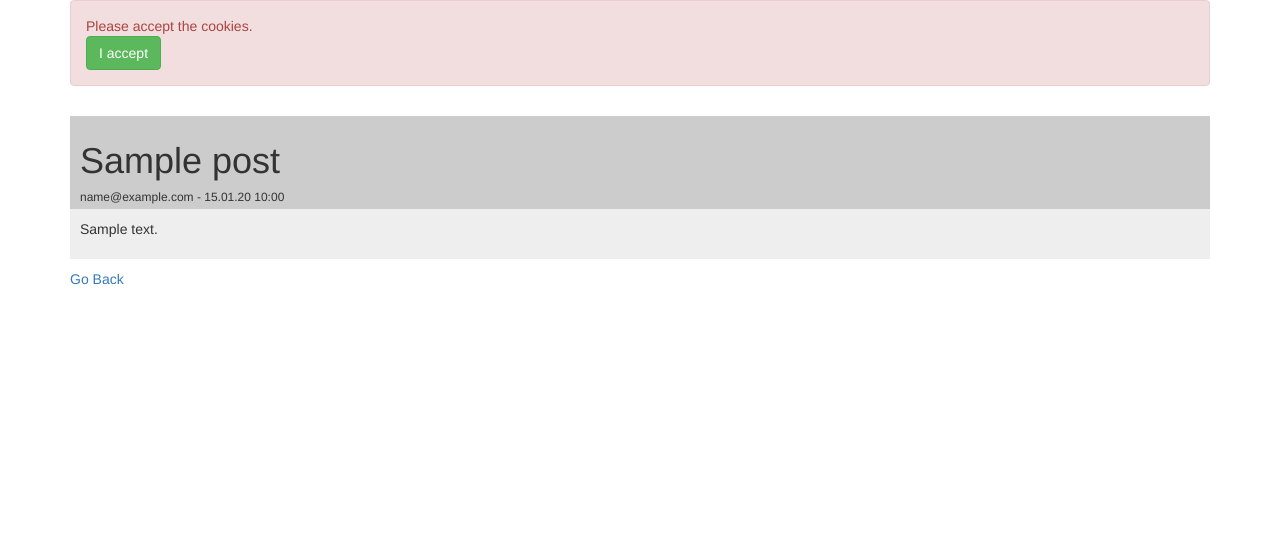
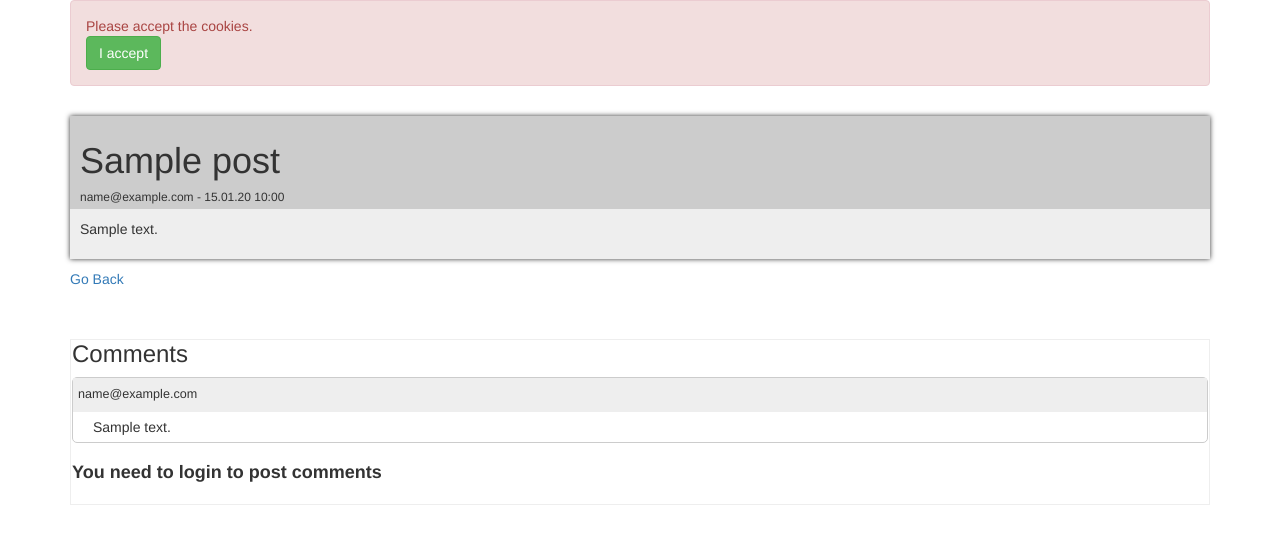
Before and after one commit to Cene93/Web-Dev-2, a Python web app: template NinjaTech-Forum/templates/post.html in a window 1280 px wide. Shown: the part 52-596 px from the top of the page. Run offline with Jinja, Linux system fonts and the light colour scheme; the template is opened without the code that fills it: most values are stand-ins (such as "Sample title", 1, 10 or a date in 2020); some libraries are stand-ins or nearby versions.

Commit message:
Added Comments

```diff
--- a/NinjaTech-Forum/assets/custom/css/style.css
+++ b/NinjaTech-Forum/assets/custom/css/style.css
@@ -8,6 +8,7 @@
 
 .post {
     margin: 10px 0;
+    box-shadow: 0 0 5px #333;
 }
 
 .post-content {
@@ -45,3 +46,42 @@ h6, h3 { margin: 0;}
 #newPost {
     padding-left: 20px;
 }
+
+.comments {
+    margin-top: 50px;
+    border: 1px solid #eee;
+    padding: 1px;
+}
+
+.comment {
+    margin: 10px 0;
+    border: 1px solid #ccc;
+    border-radius: 5px;
+}
+
+.comment-meta {
+    background: #eee;
+    margin: 0;
+    padding: 10px 5px;
+}
+
+.comment-meta h5 {
+    font-size: 0.9em;
+}
+
+.comment-content {
+    padding: 5px 20px;
+    margin: 0;
+}
+
+.comment h5, .comment p {
+    margin: 0;
+}
+
+.add-comment {
+    margin-top: 20px;
+}
+
+.comments h4 {
+    margin: 20px 0 20px;
+}
--- a/NinjaTech-Forum/handlers/single_post_handler.py
+++ b/NinjaTech-Forum/handlers/single_post_handler.py
@@ -1,11 +1,13 @@
 from handlers.base import BaseHandler
-from models.models import Post
+from models.models import Post, Comment
 
 
 class PostHandler(BaseHandler):
     def get(self, post_id):
         post = Post.get_by_id(int(post_id))
+        comments = Comment.query(Comment.postID == post.key.id()).order(-Comment.time_posted).fetch()
         params = {
-            'post': post
+            'post': post,
+            'comments': comments
         }
         return self.render_template('post.html', params=params)
--- a/NinjaTech-Forum/main.py
+++ b/NinjaTech-Forum/main.py
@@ -1,5 +1,7 @@
 #!/usr/bin/env python
 import webapp2
+
+from handlers.comment_handler import CommentHandler
 from handlers.main_handler import MainHandler
 from handlers.cookie_handler import CookieHandler
 from handlers.post_handler import AddPostHandler
@@ -10,4 +12,5 @@ app = webapp2.WSGIApplication([
     webapp2.Route('/set-cookie', CookieHandler),
     webapp2.Route('/add-post', AddPostHandler, name='posts'),
     webapp2.Route('/r/<post_id:\d+>', PostHandler, name='post'),
+    webapp2.Route('/r/<post_id:\d+>/new-comment', CommentHandler),
 ], debug=True)
--- a/NinjaTech-Forum/models/models.py
+++ b/NinjaTech-Forum/models/models.py
@@ -11,7 +11,7 @@ class Post(ndb.Model):
 
 
 class Comment(ndb.Model):
-    postID = ndb.StringProperty()
+    postID = ndb.IntegerProperty()
     content = ndb.TextProperty()
     user_email = ndb.StringProperty()
     time_posted = ndb.DateTimeProperty(auto_now_add=True)
--- a/NinjaTech-Forum/templates/base.html
+++ b/NinjaTech-Forum/templates/base.html
@@ -53,10 +53,11 @@
             <form method="post" action="/set-cookie">
                 <button class="btn btn-success">I accept</button>
             </form>
-        </div>
+        </div> <!-- .alert -->
         {% endif %}
 
-    </div>
+
+    </div> <!-- .container -->
          {% block content %} {% endblock content %}
 
 
--- a/NinjaTech-Forum/templates/post.html
+++ b/NinjaTech-Forum/templates/post.html
@@ -12,5 +12,38 @@
         </div> <!-- .post-content -->
     </div> <!-- .post -->
     <a href="/">Go Back</a>
+
+
+    <div class="comments">
+        <h3>Comments</h3>
+        {% for comment in comments %}
+        <div class="comment">
+            <div class="comment-meta">
+                <h5>{{ comment.user_email }}</h5>
+            </div>
+            <div class="comment-content">
+                <p>{{ comment.content }}</p>
+            </div>
+        </div>
+        {% endfor %}
+
+        {% if user %}
+        <div class="add-comment">
+            <form action="/r/{{post.key.id()}}/new-comment" method="post">
+                <div class="form-group">
+                    <label>Comment</label>
+                    <textarea name="comment" class="form-control" rows="5" required></textarea>
+                </div>
+
+                <input name="csrf-token" value="{{ csrf_token }}" hidden>
+
+                <button type="submit" class="btn btn-success">Submit</button>
+            </form>
+        </div> <!-- .add-comment -->
+        {% else %}
+        <h4><strong>You need to login to post comments</strong></h4>
+        {% endif %}
+    </div> <!-- .comments -->
+
 </div> <!-- .container -->
 {% endblock %}
```
Also changed, not shown: NinjaTech-Forum/handlers/comment_handler.py (added, +27 -0 lines), NinjaTech-Forum/index.yaml (+11 -0 lines).
